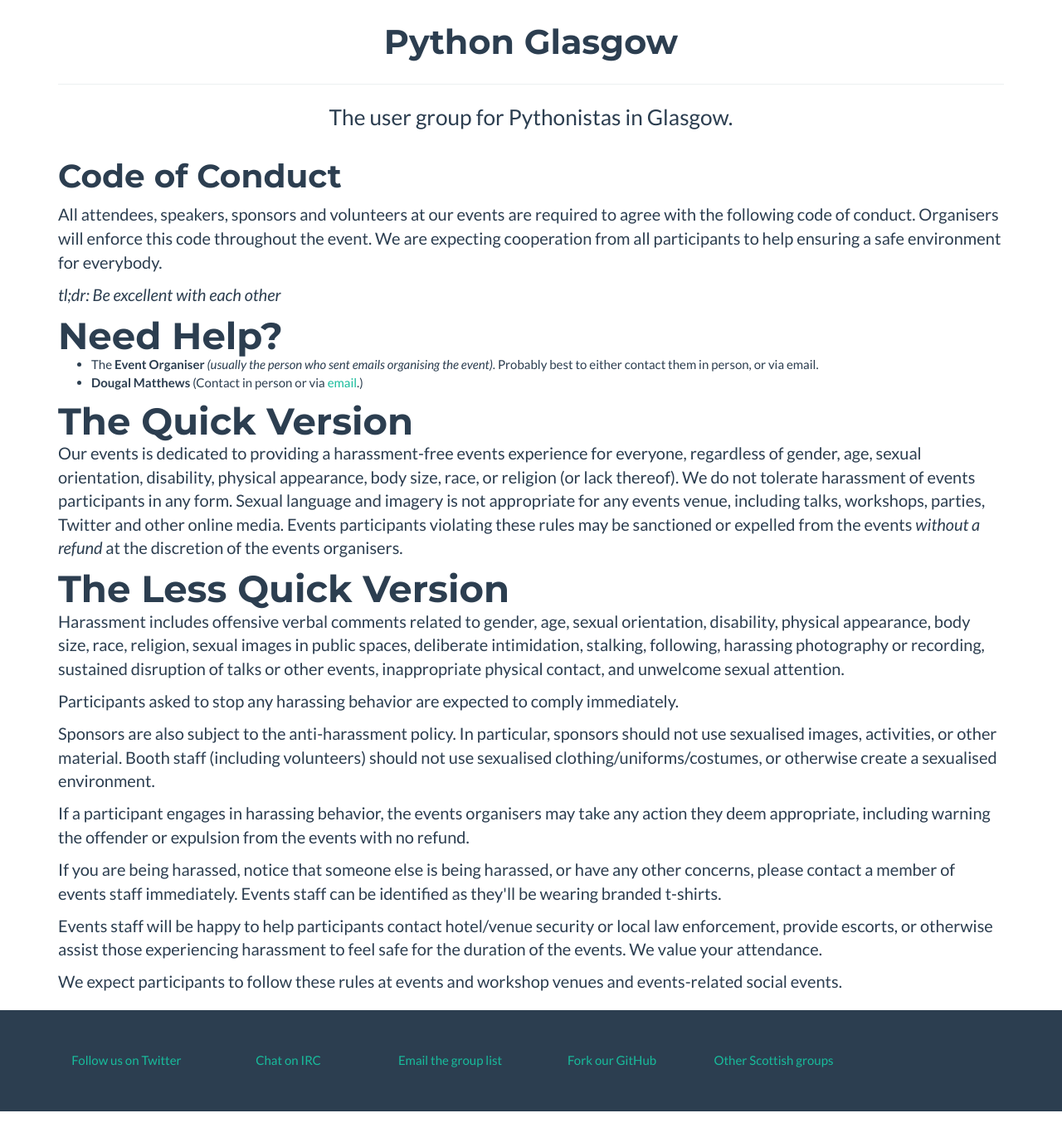
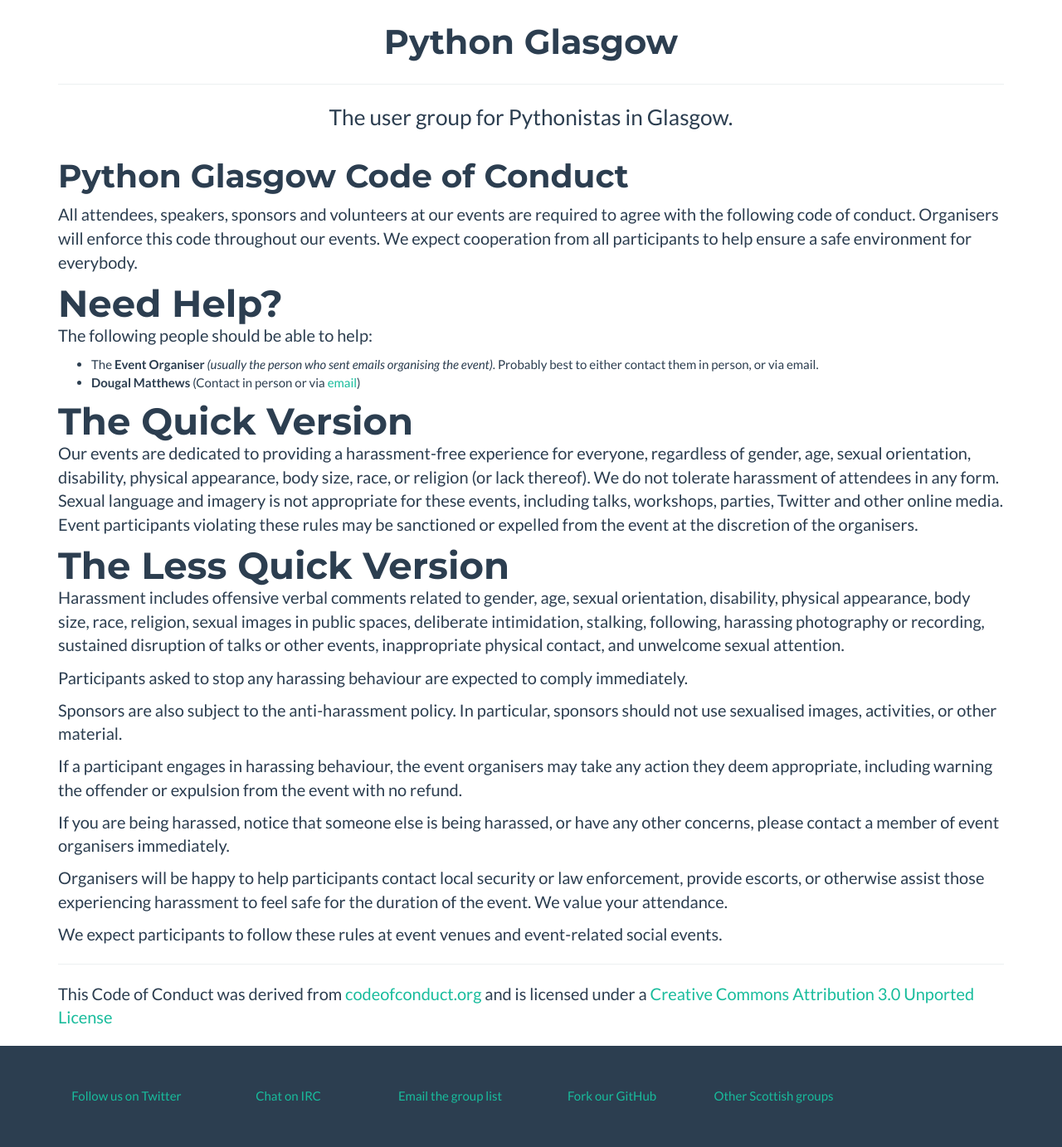
Before and after one commit to python-glasgow/pythonglasgow, a Flask app: page /code-of-conduct/ in a window 1280 px wide. Shown: the part 276-1659 px from the top of the page at 83% size. Before the commit the page ends 1616 px from the top, so only its background shows below. Run offline with Flask 2, Linux system fonts and the light colour scheme; some libraries are stand-ins or nearby versions.

Commit message:
Update the Python Glasgow CoC to match Py-ed

```diff
--- a/ug/templates/base/code_of_conduct.html
+++ b/ug/templates/base/code_of_conduct.html
@@ -2,75 +2,26 @@
 
 {% block content %}
 
-<h1>Code of Conduct</h1>
+<h1>Python Glasgow Code of Conduct</h1>
+<p>All attendees, speakers, sponsors and volunteers at our events are required to agree with the following code of conduct. Organisers will enforce this code throughout our events. We expect cooperation from all participants to help ensure a safe environment for everybody.</p>
+<h2>Need Help?</h2>
+<p>The following people should be able to help:</p>
+<ul>
+<li>The <strong>Event Organiser</strong> <em>(usually the person who sent emails organising the event)</em>. Probably best to either contact them in person, or via email.</li>
+<li><strong>Dougal Matthews</strong> (Contact in person or via <a href="&#109;&#97;&#105;&#108;&#116;&#111;&#58;&#100;&#111;&#117;&#103;&#97;&#108;&#64;&#100;&#111;&#117;&#103;&#97;&#108;&#109;&#97;&#116;&#116;&#104;&#101;&#119;&#115;&#46;&#99;&#111;&#109;">email</a>)</li>
+</ul>
+<h2>The Quick Version</h2>
+<p>Our events are dedicated to providing a harassment-free experience for everyone, regardless of gender, age, sexual orientation, disability, physical appearance, body size, race, or religion (or lack thereof). We do not tolerate harassment of attendees in any form. Sexual language and imagery is not appropriate for these events, including talks, workshops, parties, Twitter and other online media. Event participants violating these rules may be sanctioned or expelled from the event at the discretion of the organisers.</p>
+<h2>The Less Quick Version</h2>
+<p>Harassment includes offensive verbal comments related to gender, age, sexual orientation, disability, physical appearance, body size, race, religion, sexual images in public spaces, deliberate intimidation, stalking, following, harassing photography or recording, sustained disruption of talks or other events, inappropriate physical contact, and unwelcome sexual attention.</p>
+<p>Participants asked to stop any harassing behaviour are expected to comply immediately.</p>
+<p>Sponsors are also subject to the anti-harassment policy. In particular, sponsors should not use sexualised images, activities, or other material.</p>
+<p>If a participant engages in harassing behaviour, the event organisers may take any action they deem appropriate, including warning the offender or expulsion from the event with no refund.</p>
+<p>If you are being harassed, notice that someone else is being harassed, or have any other concerns, please contact a member of event organisers immediately.</p>
+<p>Organisers will be happy to help participants contact local security or law enforcement, provide escorts, or otherwise assist those experiencing harassment to feel safe for the duration of the event. We value your attendance.</p>
+<p>We expect participants to follow these rules at event venues and event-related social events.</p>
+<hr />
+<p>This Code of Conduct was derived from <a href="http://confcodeofconduct.com/">codeofconduct.org</a> and is licensed under a <a href="http://creativecommons.org/licenses/by/3.0/deed.en_GB">Creative Commons Attribution 3.0 Unported License</a></p>
 
-<p>All attendees, speakers, sponsors and volunteers at our events
-are required to agree with the following code of conduct.
-Organisers will enforce this code throughout the event. We are
-expecting cooperation from all participants to help ensuring a
-safe environment for everybody.</p>
-
-<p><em>tl;dr: Be excellent with each other</em></p>
-
-<h2>Need Help?</h2>
-
-<ul>
-    <li>The <strong>Event Organiser</strong> <em>(usually the person
-        who sent emails organising the event)</em>. Probably best to
-        either contact them in person, or via email.</li>
-    <li><strong>Dougal Matthews</strong> (Contact in person or via
-        <a href="&#109;&#97;&#105;&#108;&#116;&#111;&#58;&#100;&#111;&#117;&#103;&#97;&#108;&#64;&#100;&#111;&#117;&#103;&#97;&#108;&#109;&#97;&#116;&#116;&#104;&#101;&#119;&#115;&#46;&#99;&#111;&#109;">
-        email</a>.)</li>
-</ul>
-
-<h2>The Quick Version</h2>
-
-<p>Our events is dedicated to providing a harassment-free events
-experience for everyone, regardless of gender, age, sexual
-orientation, disability, physical appearance, body size, race, or
-religion (or lack thereof). We do not tolerate harassment of
-events participants in any form. Sexual language and imagery is
-not appropriate for any events venue, including talks, workshops,
-parties, Twitter and other online media. Events participants
-violating these rules may be sanctioned or expelled from the
-events <em>without a refund</em> at the discretion of the events
-organisers.</p>
-
-<h2>The Less Quick Version</h2>
-
-<p>Harassment includes offensive verbal comments related to
-gender, age, sexual orientation, disability, physical appearance,
-body size, race, religion, sexual images in public spaces,
-deliberate intimidation, stalking, following, harassing
-photography or recording, sustained disruption of talks or other
-events, inappropriate physical contact, and unwelcome sexual
-attention.</p>
-
-<p>Participants asked to stop any harassing behavior are expected
-to comply immediately.</p>
-
-<p>Sponsors are also subject to the anti-harassment policy. In
-particular, sponsors should not use sexualised images,
-activities, or other material. Booth staff (including volunteers)
-should not use sexualised clothing/uniforms/costumes, or
-otherwise create a sexualised environment.</p>
-
-<p>If a participant engages in harassing behavior, the events
-organisers may take any action they deem appropriate, including
-warning the offender or expulsion from the events with no
-refund.</p>
-
-<p>If you are being harassed, notice that someone else is being
-harassed, or have any other concerns, please contact a member of
-events staff immediately. Events staff can be identified as
-they&#39;ll be wearing branded t-shirts.</p>
-
-<p>Events staff will be happy to help participants contact
-hotel/venue security or local law enforcement, provide escorts,
-or otherwise assist those experiencing harassment to feel safe
-for the duration of the events. We value your attendance.</p>
-
-<p>We expect participants to follow these rules at events and
-workshop venues and events-related social events.</p>
 
 {% endblock %}
```
